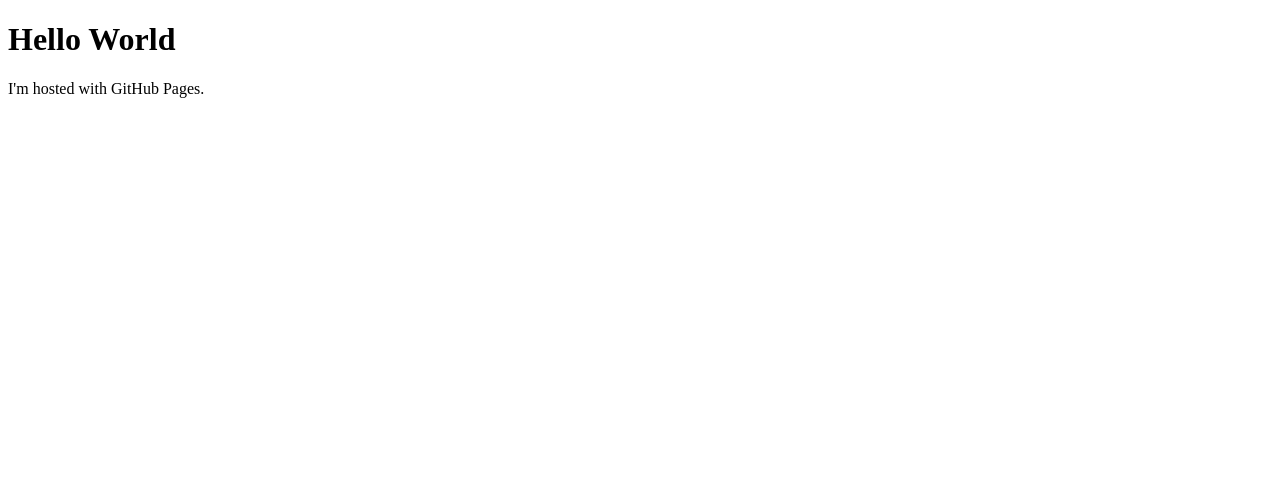
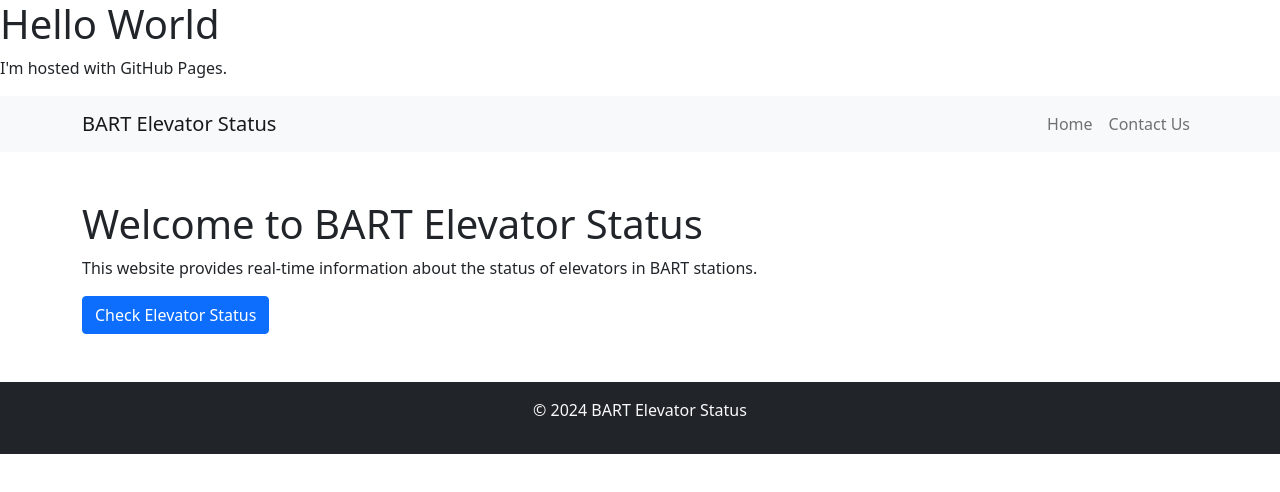
Before and after one commit to guomatt/guomatt.github.io, a plain HTML site: page index.html in a window 1280 px wide. Drawn offline with nearby package versions, Linux system fonts and the light colour scheme.

Commit message:
Update index.html

```diff
--- a/index.html
+++ b/index.html
@@ -5,3 +5,48 @@
 <p>I'm hosted with GitHub Pages.</p>
 </body>
 </html>
+
+<!DOCTYPE html>
+<html lang="en">
+<head>
+  <meta charset="UTF-8">
+  <meta name="viewport" content="width=device-width, initial-scale=1.0">
+  <title>BART Elevator Status</title>
+  <link rel="stylesheet" href="https://stackpath.bootstrapcdn.com/bootstrap/5.1.3/css/bootstrap.min.css">
+  <link rel="stylesheet" type="text/css" href="styles.css">
+</head>
+<body>
+  <header>
+    <nav class="navbar navbar-expand-lg navbar-light bg-light">
+      <div class="container">
+        <a class="navbar-brand" href="#">BART Elevator Status</a>
+        <button class="navbar-toggler" type="button" data-bs-toggle="collapse" data-bs-target="#navbarNav" aria-controls="navbarNav" aria-expanded="false" aria-label="Toggle navigation">
+          <span class="navbar-toggler-icon"></span>
+        </button>
+        <div class="collapse navbar-collapse" id="navbarNav">
+          <ul class="navbar-nav ms-auto">
+            <li class="nav-item">
+              <a class="nav-link" href="index.html">Home</a>
+            </li>
+            <li class="nav-item">
+              <a class="nav-link" href="contact.html">Contact Us</a>
+            </li>
+          </ul>
+        </div>
+      </div>
+    </nav>
+  </header>
+
+  <main class="container mt-5">
+    <h1>Welcome to BART Elevator Status</h1>
+    <p>This website provides real-time information about the status of elevators in BART stations.</p>
+    <a href="#elevator-status" class="btn btn-primary">Check Elevator Status</a>
+  </main>
+
+  <footer class="bg-dark text-light text-center py-3 mt-5">
+    <p>&copy; 2024 BART Elevator Status</p>
+  </footer>
+
+  <script src="https://stackpath.bootstrapcdn.com/bootstrap/5.1.3/js/bootstrap.bundle.min.js"></script>
+</body>
+</html>
```
